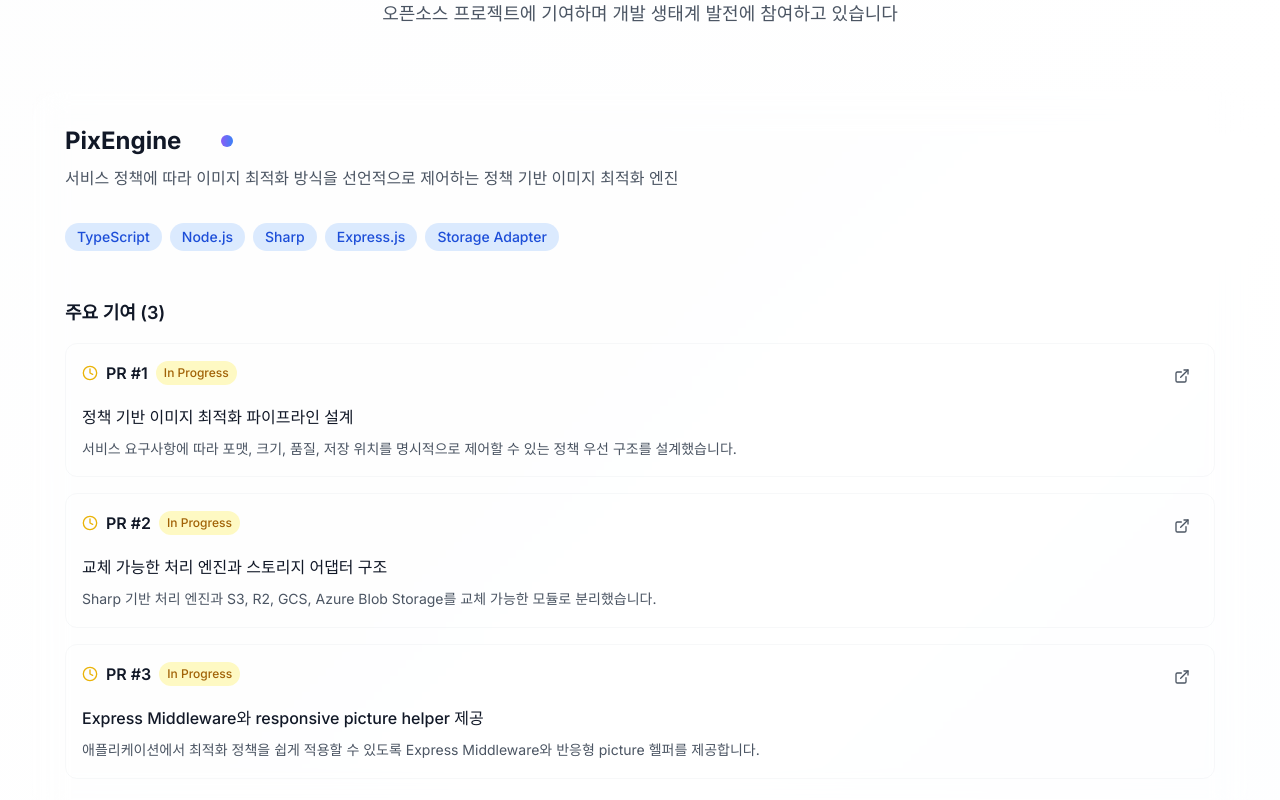
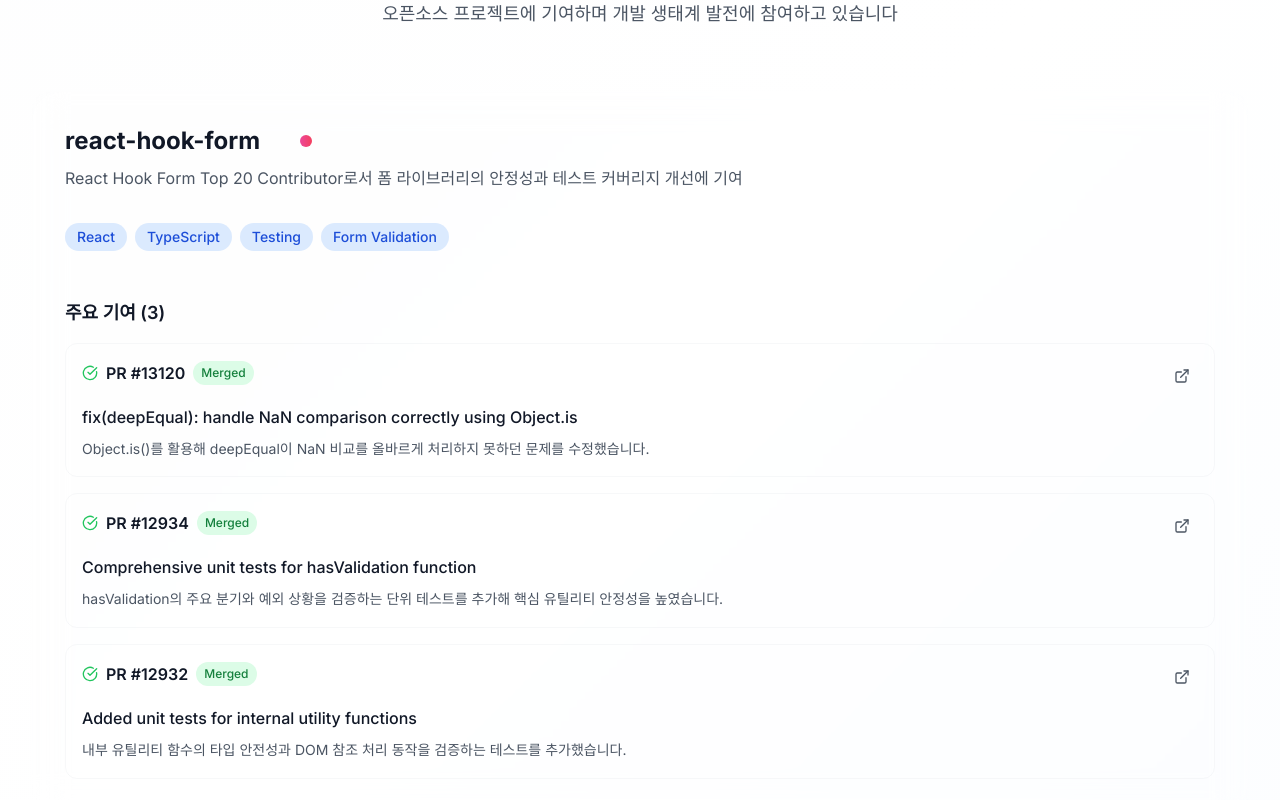
Before and after one commit to kamja44/portfolio, a React (Vite) app: page / in a window 1280 px wide. Shown: the part 4660-5460 px from the top of the page. Built offline with nearby package versions, Linux system fonts and the light colour scheme.

Commit message:
update open source

```diff
--- a/src/data/opensourceData.ts
+++ b/src/data/opensourceData.ts
@@ -3,41 +3,6 @@
 export const opensourceContributions: OpenSourceContribution[] = [
   {
     id: 1,
-    project: "PixEngine",
-    description:
-      "서비스 정책에 따라 이미지 최적화 방식을 선언적으로 제어하는 정책 기반 이미지 최적화 엔진",
-    repoUrl: "https://github.com/pixengine/pixengine",
-    prs: [
-      {
-        number: 1,
-        title: "정책 기반 이미지 최적화 파이프라인 설계",
-        description:
-          "서비스 요구사항에 따라 포맷, 크기, 품질, 저장 위치를 명시적으로 제어할 수 있는 정책 우선 구조를 설계했습니다.",
-        status: "in-progress",
-        link: "https://github.com/pixengine/pixengine",
-      },
-      {
-        number: 2,
-        title: "교체 가능한 처리 엔진과 스토리지 어댑터 구조",
-        description:
-          "Sharp 기반 처리 엔진과 S3, R2, GCS, Azure Blob Storage를 교체 가능한 모듈로 분리했습니다.",
-        status: "in-progress",
-        link: "https://github.com/pixengine/pixengine",
-      },
-      {
-        number: 3,
-        title: "Express Middleware와 responsive picture helper 제공",
-        description:
-          "애플리케이션에서 최적화 정책을 쉽게 적용할 수 있도록 Express Middleware와 반응형 picture 헬퍼를 제공합니다.",
-        status: "in-progress",
-        link: "https://github.com/pixengine/pixengine",
-      },
-    ],
-    techStack: ["TypeScript", "Node.js", "Sharp", "Express.js", "Storage Adapter"],
-    color: "from-violet-500 to-blue-500",
-  },
-  {
-    id: 2,
     project: "react-hook-form",
     description:
       "React Hook Form Top 20 Contributor로서 폼 라이브러리의 안정성과 테스트 커버리지 개선에 기여",
@@ -72,7 +37,7 @@
     color: "from-pink-500 to-rose-500",
   },
   {
-    id: 3,
+    id: 2,
     project: "google-gemini/gemini-cli",
     description:
       "Google Gemini CLI의 파서 구조, API Mock, MCP Client Manager 안정성 개선에 기여",
```
